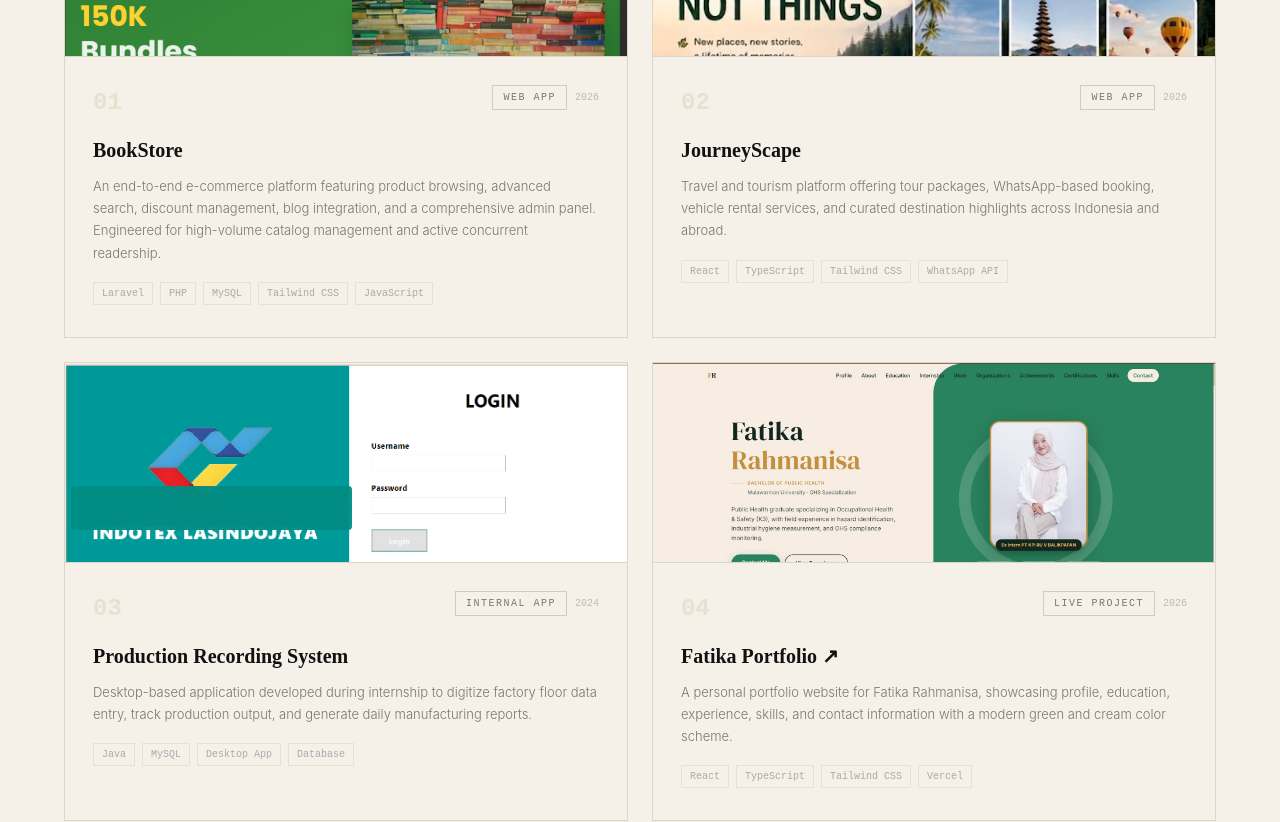
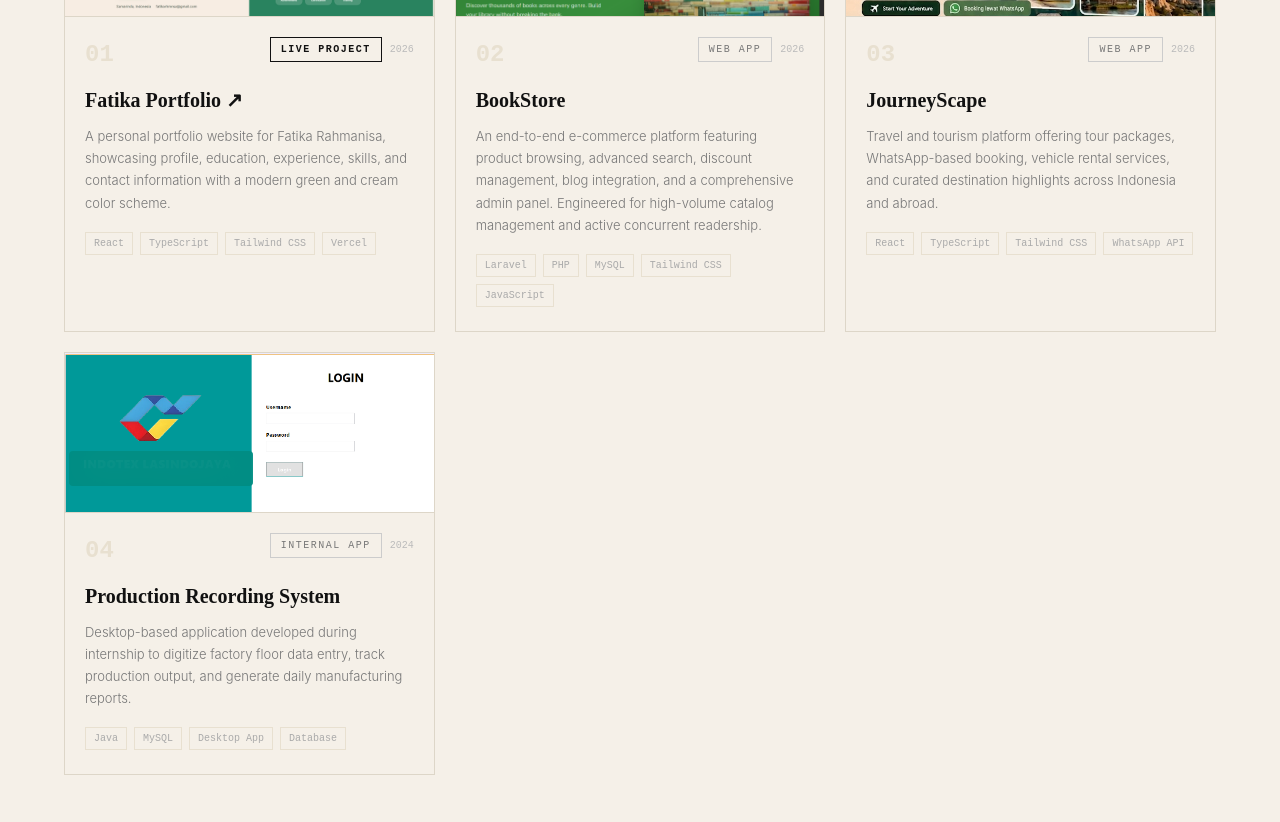
Before and after one commit to GiyanRa/Portofolio, a React (Vite) app: page / in a window 1280 px wide. Shown: the part 2060-2882 px from the top of the page. Built offline with nearby package versions, Linux system fonts and the light colour scheme.

Commit message:
update project layout, order, and styling

```diff
--- a/src/App.tsx
+++ b/src/App.tsx
@@ -29,33 +29,33 @@ interface ProjectData {
 
 const PROJECTS: ProjectData[] = [
   {
-    id: '01', name: 'BookStore', year: '2026', status: 'Web App',
+    id: '01', name: 'Fatika Portfolio', year: '2026', status: 'Live Project',
+    desc: 'A personal portfolio website for Fatika Rahmanisa, showcasing profile, education, experience, skills, and contact information with a modern green and cream color scheme.',
+    tags: ['React', 'TypeScript', 'Tailwind CSS', 'Vercel'],
+    image: '/portofatika.jpg',
+    censor: false,
+    link: 'https://fatika-portofolio.vercel.app/',
+  },
+  {
+    id: '02', name: 'BookStore', year: '2026', status: 'Web App',
     desc: 'An end-to-end e-commerce platform featuring product browsing, advanced search, discount management, blog integration, and a comprehensive admin panel. Engineered for high-volume catalog management and active concurrent readership.',
     tags: ['Laravel', 'PHP', 'MySQL', 'Tailwind CSS', 'JavaScript'],
     image: bookstoreImg,
     censor: false,
   },
   {
-    id: '02', name: 'JourneyScape', year: '2026', status: 'Web App',
+    id: '03', name: 'JourneyScape', year: '2026', status: 'Web App',
     desc: 'Travel and tourism platform offering tour packages, WhatsApp-based booking, vehicle rental services, and curated destination highlights across Indonesia and abroad.',
     tags: ['React', 'TypeScript', 'Tailwind CSS', 'WhatsApp API'],
     image: journeyscapeImg,
     censor: false,
   },
   {
-    id: '03', name: 'Production Recording System', year: '2024', status: 'Internal App',
+    id: '04', name: 'Production Recording System', year: '2024', status: 'Internal App',
     desc: 'Desktop-based application developed during internship to digitize factory floor data entry, track production output, and generate daily manufacturing reports.',
     tags: ['Java', 'MySQL', 'Desktop App', 'Database'],
     image: indotexImg,
     censor: true,
-  },
-  {
-    id: '04', name: 'Fatika Portfolio', year: '2026', status: 'Live Project',
-    desc: 'A personal portfolio website for Fatika Rahmanisa, showcasing profile, education, experience, skills, and contact information with a modern green and cream color scheme.',
-    tags: ['React', 'TypeScript', 'Tailwind CSS', 'Vercel'],
-    image: '/portofatika.jpg',
-    censor: false,
-    link: 'https://fatika-portofolio.vercel.app/',
   },
 ]
 
@@ -405,7 +405,7 @@ function Projects() {
             onMouseLeave={e => (e.currentTarget.style.color = '#aaa')}
           >All Projects →</a>
         </div>
-        <div className="grid grid-cols-1 md:grid-cols-2" style={{ gap: 24 }}>
+        <div className="grid grid-cols-1 md:grid-cols-2 lg:grid-cols-3" style={{ gap: 20 }}>
           {PROJECTS.map(p => (
             <div
               key={p.id}
@@ -414,7 +414,7 @@ function Projects() {
               onMouseLeave={() => setHovered(null)}
             >
               {/* Screenshot thumbnail */}
-              <div style={{ width: '100%', height: 200, overflow: 'hidden', borderBottom: '1px solid #ddd6c8', position: 'relative' }}>
+              <div style={{ width: '100%', height: 160, overflow: 'hidden', borderBottom: '1px solid #ddd6c8', position: 'relative' }}>
                 <img
                   src={p.image}
                   alt={p.name}
@@ -451,11 +451,11 @@ function Projects() {
                   </div>
                 )}
               </div>
-              <div style={{ padding: '28px 28px 32px' }}>
-                <div style={{ display: 'flex', alignItems: 'flex-start', justifyContent: 'space-between', marginBottom: 14 }}>
+              <div style={{ padding: '20px 20px 24px' }}>
+                <div style={{ display: 'flex', alignItems: 'flex-start', justifyContent: 'space-between', marginBottom: 12 }}>
                   <span style={{ ...mono, fontSize: 24, fontWeight: 700, color: '#e8e0d0' }}>{p.id}</span>
                   <div style={{ display: 'flex', alignItems: 'center', gap: 8 }}>
-                    <span style={{ ...mono, fontSize: 10, textTransform: 'uppercase', letterSpacing: '0.15em', padding: '4px 10px', border: '1px solid #ccc', color: '#777' }}>{p.status}</span>
+                    <span style={{ ...mono, fontSize: 10, textTransform: 'uppercase', letterSpacing: '0.15em', padding: '4px 10px', border: p.status === 'Live Project' ? '1px solid #111' : '1px solid #ccc', color: p.status === 'Live Project' ? '#111' : '#777', fontWeight: p.status === 'Live Project' ? 700 : 400 }}>{p.status}</span>
                     <span style={{ ...mono, fontSize: 10, color: '#bbb' }}>{p.year}</span>
                   </div>
                 </div>
```
